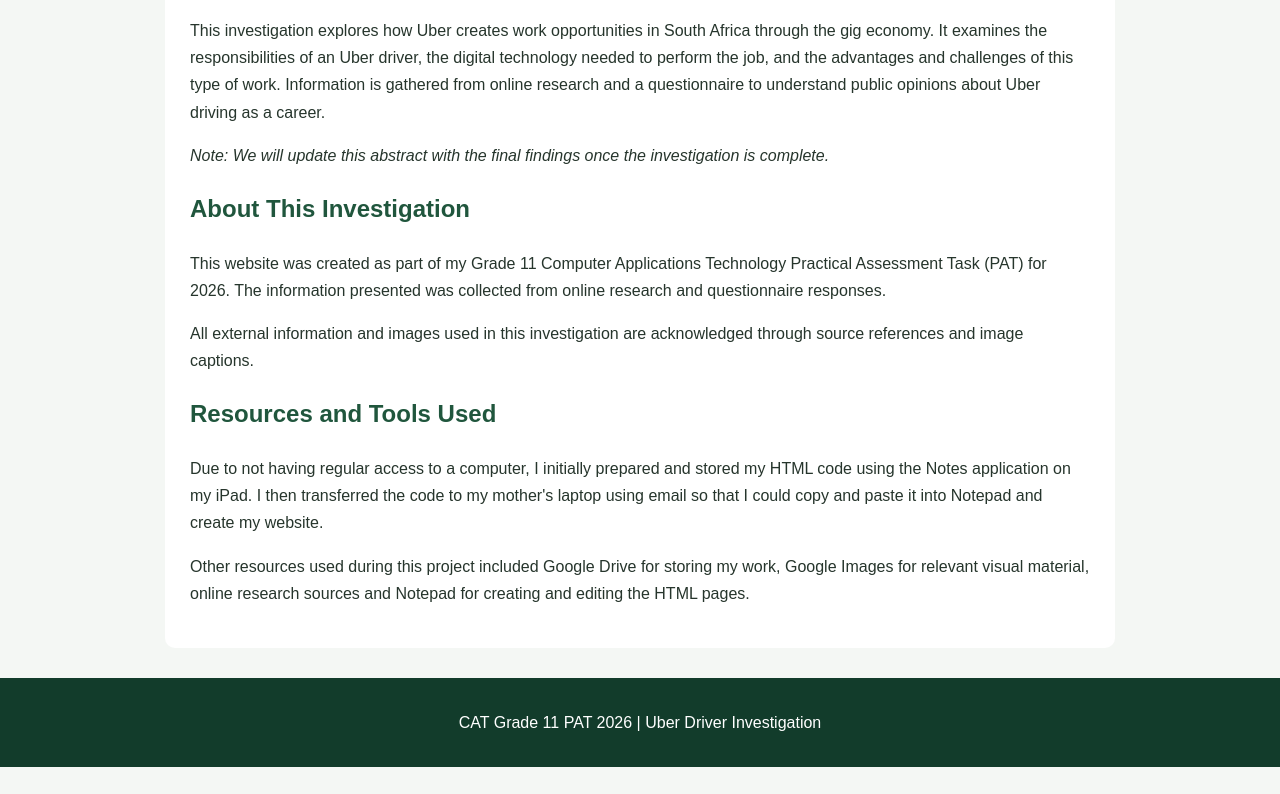
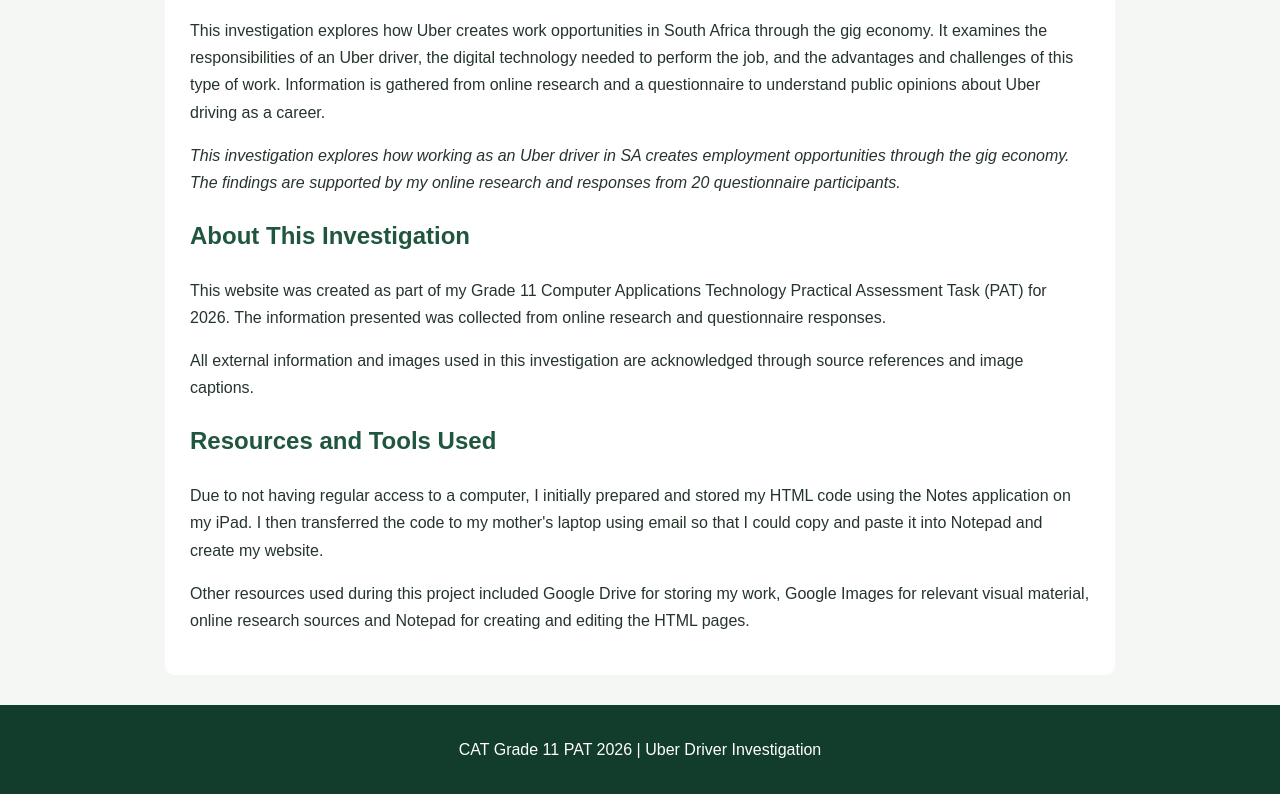
Before and after one commit to 20000cp-png/uber-driver-website, a plain HTML site: page index.html in a window 1280 px wide. Shown: the part 1331-2125 px from the top of the page. Before the commit the page ends 2098 px from the top, so only its background shows below. Drawn offline with Linux system fonts and the light colour scheme.

Commit message:
Update index.html

```diff
--- a/index.html
+++ b/index.html
@@ -256,9 +256,10 @@ Figure 1: A vehicle used for ride-hailing services.
 
         </p>
 
-        <p><em>Note: We will update this abstract with the final
-
-        findings once the investigation is complete.</em></p>
+        <p><em>This investigation explores how working as an Uber driver in SA creates employment opportunities through
+            the gig economy. The findings are supported by my online research and responses from 20 questionnaire
+            participants.
+        </em></p>
 
 
 <h2>About This Investigation</h2>
```
